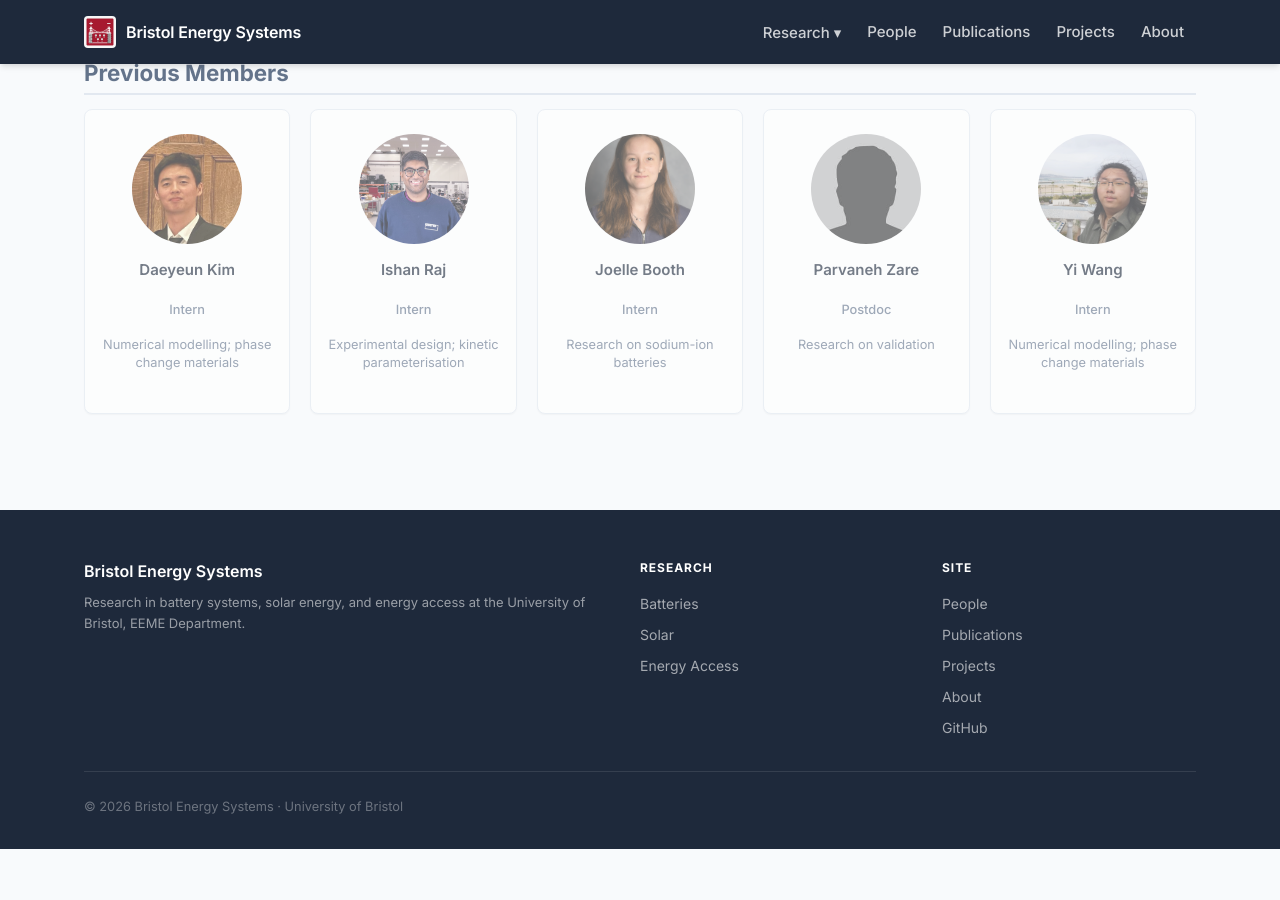
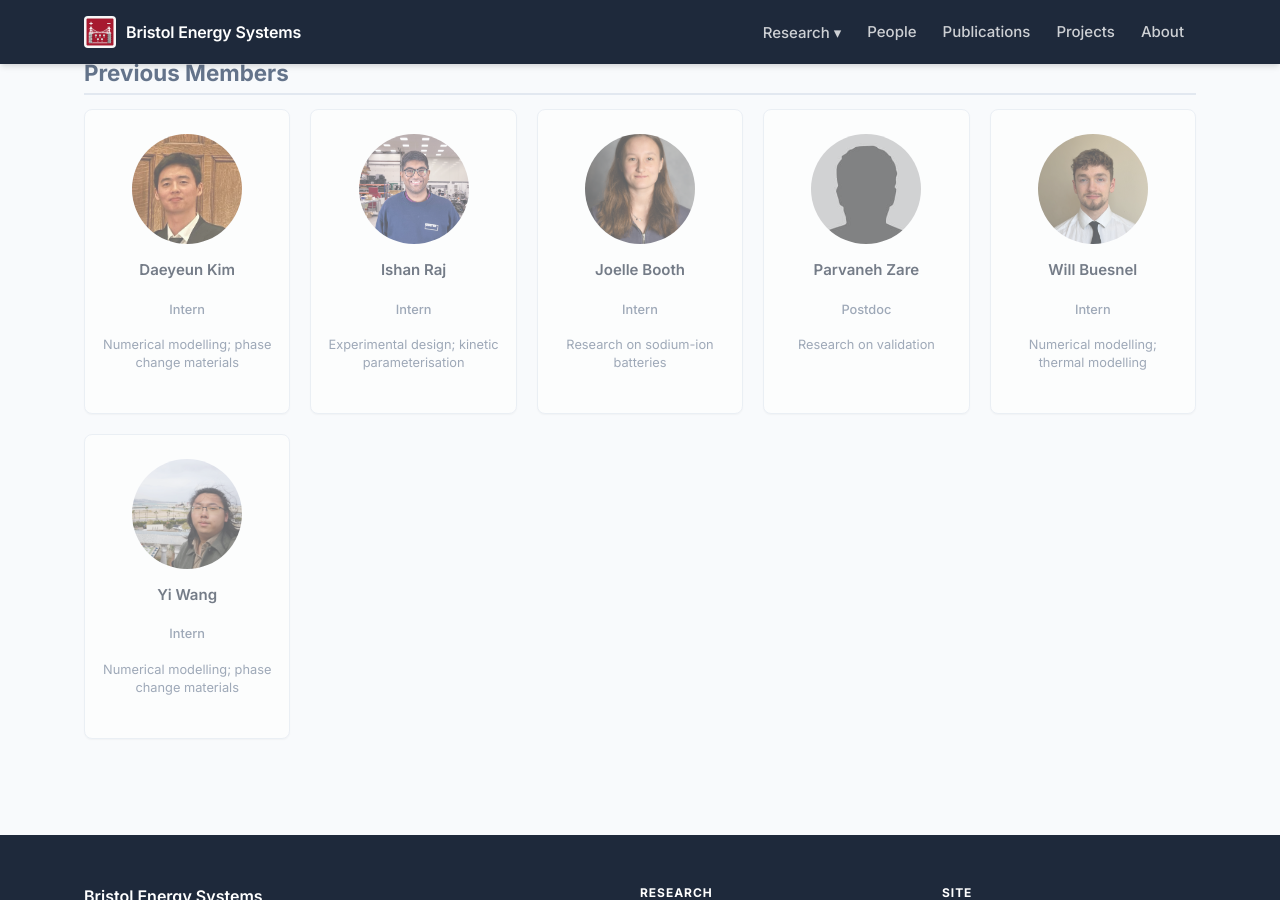
Before and after one commit to BristolBatteries/bristolbatteries.github.io, a Jekyll site: the page built from _pages/people.md, in a window 1280 px wide and 900 px high, scrolled down 1612 px. Built offline with Jekyll 4.4.1, drawn with Linux system fonts in a browser that asks for light colours; before the commit the page ends 2461 px from its top, so only the background shows below that; part of the change alters nothing that is shown.

Commit message:
Add Interns group to People page; move all interns to previous members
The People page only rendered Academic Staff, Postdocs and PhD Students,
so current interns (e.g. Will Buesnel) never appeared. Add an Interns
group, standardise intern files on group "Interns", and set all interns
to status: previous.

Co-Authored-By: Claude Opus 5.5 <noreply@anthropic.com>

```diff
--- a/_pages/people.md
+++ b/_pages/people.md
@@ -5,7 +5,7 @@ layout: page
 description: "Meet the Bristol Energy Systems research group."
 ---
 
-{% assign groups = "Academic Staff|Postdoctoral Researchers|PhD Students" | split: "|" %}
+{% assign groups = "Academic Staff|Postdoctoral Researchers|PhD Students|Interns" | split: "|" %}
 
 {% for group_name in groups %}
   {% assign members = site.people | where: "group", group_name | where_exp: "p", "p.status != 'previous'" %}
--- a/_people/daeyeun-kim.md
+++ b/_people/daeyeun-kim.md
@@ -2,7 +2,7 @@
 title: "Daeyeun Kim"
 layout: person
 permalink: /people/daeyeun-kim/
-group: "Intern"
+group: "Interns"
 role: "Intern"
 status: previous
 
--- a/_people/ishan-raj.md
+++ b/_people/ishan-raj.md
@@ -2,7 +2,7 @@
 title: "Ishan Raj"
 layout: person
 permalink: /people/ishan-raj/
-group: "Intern"
+group: "Interns"
 role: "Intern"
 status: previous
 
--- a/_people/will-buesnel.md
+++ b/_people/will-buesnel.md
@@ -2,9 +2,9 @@
 title: "Will Buesnel"
 layout: person
 permalink: /people/will-buesnel/
-group: "Intern"
+group: "Interns"
 role: "Intern"
-status: current
+status: previous
 
 themes:
   - batteries
--- a/_people/yi-wang.md
+++ b/_people/yi-wang.md
@@ -2,7 +2,7 @@
 title: "Yi Wang"
 layout: person
 permalink: /people/yi-wang/
-group: "Intern"
+group: "Interns"
 role: "Intern"
 status: previous
 
```
